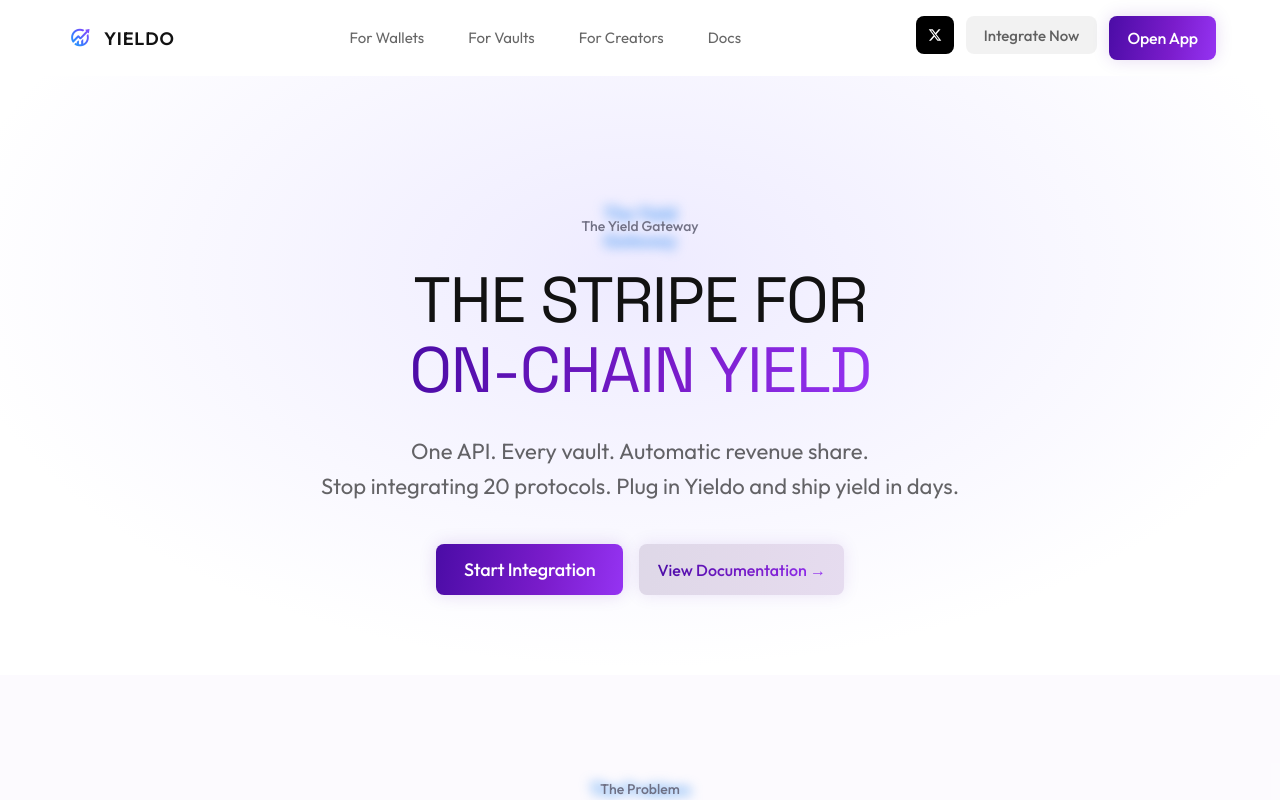
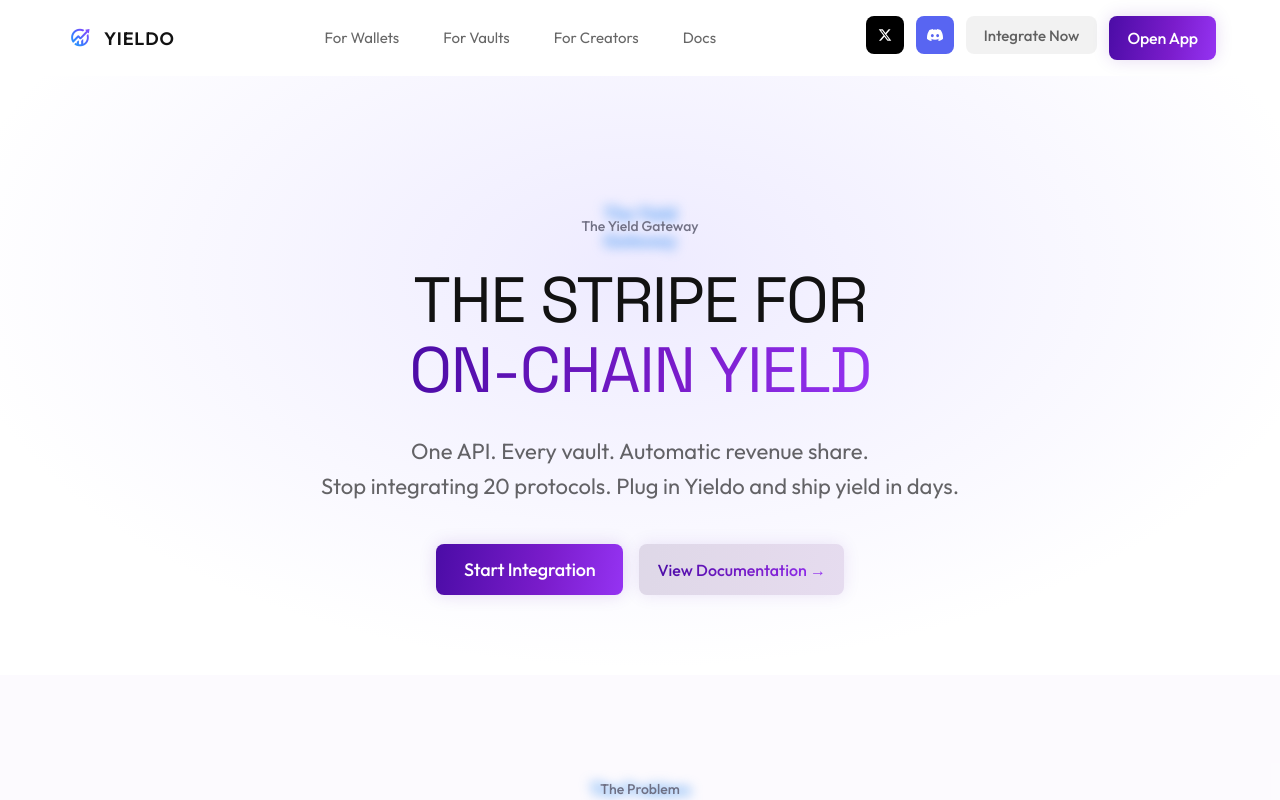
Before and after one commit to Yieldo/yieldo-landing-page, a React (Vite) app: page / in a window 1280 px wide. Shown: the top 800 px of the page. Built offline with nearby package versions, Linux system fonts and the light colour scheme; no server answers.

Commit message:
Add Discord link next to X

```diff
--- a/src/pages/HomePage.jsx
+++ b/src/pages/HomePage.jsx
@@ -356,6 +356,18 @@
               <path d="M18.244 2.25h3.308l-7.227 8.26 8.502 11.24H16.17l-5.214-6.817L4.99 21.75H1.68l7.73-8.835L1.254 2.25H8.08l4.713 6.231zm-1.161 17.52h1.833L7.084 4.126H5.117z"/>
             </svg>
           </a>
+          <a href="https://discord.gg/5qvKa5FhjM" target="_blank" rel="noopener noreferrer"
+             aria-label="Yieldo on Discord" title="Yieldo on Discord"
+             style={{ height: 38, width: 38, padding: 0, borderRadius: 8, background: "#5865F2",
+                      color: "#fff", display: "inline-flex", alignItems: "center",
+                      justifyContent: "center", textDecoration: "none", boxSizing: "border-box",
+                      transition: "transform .15s, background .15s", flexShrink: 0 }}
+             onMouseEnter={e => { e.currentTarget.style.transform = "translateY(-1px)"; e.currentTarget.style.background = "#4752C4"; }}
+             onMouseLeave={e => { e.currentTarget.style.transform = "none"; e.currentTarget.style.background = "#5865F2"; }}>
+            <svg width="16" height="16" viewBox="0 0 24 24" fill="currentColor" aria-hidden="true">
+              <path d="M20.317 4.37a19.791 19.791 0 0 0-4.885-1.515.074.074 0 0 0-.079.037c-.21.375-.444.864-.608 1.25a18.27 18.27 0 0 0-5.487 0 12.64 12.64 0 0 0-.617-1.25.077.077 0 0 0-.079-.037A19.736 19.736 0 0 0 3.677 4.37a.07.07 0 0 0-.032.027C.533 9.046-.32 13.58.099 18.057a.082.082 0 0 0 .031.057 19.9 19.9 0 0 0 5.993 3.03.078.078 0 0 0 .084-.028 14.09 14.09 0 0 0 1.226-1.994.076.076 0 0 0-.041-.106 13.107 13.107 0 0 1-1.872-.892.077.077 0 0 1-.008-.128 10.2 10.2 0 0 0 .372-.292.074.074 0 0 1 .077-.01c3.928 1.793 8.18 1.793 12.062 0a.074.074 0 0 1 .078.01c.12.098.246.198.373.292a.077.077 0 0 1-.006.127 12.299 12.299 0 0 1-1.873.892.077.077 0 0 0-.041.107c.36.698.772 1.362 1.225 1.993a.076.076 0 0 0 .084.028 19.839 19.839 0 0 0 6.002-3.03.077.077 0 0 0 .032-.054c.5-5.177-.838-9.674-3.549-13.66a.061.061 0 0 0-.031-.03zM8.02 15.33c-1.183 0-2.157-1.085-2.157-2.419 0-1.333.956-2.419 2.157-2.419 1.21 0 2.176 1.096 2.157 2.42 0 1.333-.956 2.418-2.157 2.418zm7.975 0c-1.183 0-2.157-1.085-2.157-2.419 0-1.333.955-2.419 2.157-2.419 1.21 0 2.176 1.096 2.157 2.42 0 1.333-.946 2.418-2.157 2.418z"/>
+            </svg>
+          </a>
           <button style={{ height: 38, padding: "0 18px", borderRadius: 8, border: "none", fontFamily: "'Outfit', sans-serif", fontWeight: 500, fontSize: 15, cursor: "pointer", background: "rgba(0,0,0,0.05)", color: "rgba(0,0,0,0.6)", boxSizing: "border-box" }} onClick={() => navigate("/apply")}>Integrate Now</button>
           <PrimaryButton onClick={() => window.open("https://app.yieldo.xyz", "_blank")}>Open App</PrimaryButton>
         </div>
@@ -379,6 +391,7 @@
           <Link to="/creator" onClick={() => setMobileMenuOpen(false)} style={{ color: "rgba(0,0,0,0.7)", textDecoration: "none", fontWeight: 500 }}>For Creators</Link>
           <a href="https://docs.yieldo.xyz" target="_blank" rel="noopener noreferrer" onClick={() => setMobileMenuOpen(false)} style={{ color: "rgba(0,0,0,0.7)", textDecoration: "none", fontWeight: 500 }}>Docs</a>
           <a href="https://x.com/YieldoHQ" target="_blank" rel="noopener noreferrer" onClick={() => setMobileMenuOpen(false)} style={{ color: "rgba(0,0,0,0.7)", textDecoration: "none", fontWeight: 500 }}>X / @YieldoHQ</a>
+          <a href="https://discord.gg/5qvKa5FhjM" target="_blank" rel="noopener noreferrer" onClick={() => setMobileMenuOpen(false)} style={{ color: "rgba(0,0,0,0.7)", textDecoration: "none", fontWeight: 500 }}>Discord</a>
           <div style={{ marginTop: 24, display: "flex", flexDirection: "column", gap: 12 }}>
             <button style={{ padding: "16px", borderRadius: 12, border: "none", fontFamily: "'Outfit', sans-serif", fontWeight: 500, fontSize: 18, cursor: "pointer", background: "rgba(0,0,0,0.05)", color: "rgba(0,0,0,0.6)" }} onClick={() => { setMobileMenuOpen(false); navTo("/apply"); }}>Integrate Now</button>
             <PrimaryButton large onClick={() => { setMobileMenuOpen(false); window.open("https://app.yieldo.xyz", "_blank"); }} style={{ borderRadius: 12, width: "100%" }}>Open App</PrimaryButton>
@@ -885,6 +898,20 @@
                 <path d="M18.244 2.25h3.308l-7.227 8.26 8.502 11.24H16.17l-5.214-6.817L4.99 21.75H1.68l7.73-8.835L1.254 2.25H8.08l4.713 6.231zm-1.161 17.52h1.833L7.084 4.126H5.117z"/>
               </svg>
             </a>
+            <a href="https://discord.gg/5qvKa5FhjM" target="_blank" rel="noopener noreferrer"
+               aria-label="Yieldo on Discord" title="Yieldo on Discord"
+               style={{
+                 width: 36, height: 36, borderRadius: 8, background: "#5865F2",
+                 color: "#fff", display: "inline-flex", alignItems: "center",
+                 justifyContent: "center", cursor: "pointer", textDecoration: "none",
+                 transition: "transform 0.15s, background 0.15s",
+               }}
+               onMouseEnter={e => { e.currentTarget.style.transform = "translateY(-2px)"; e.currentTarget.style.background = "#4752C4"; }}
+               onMouseLeave={e => { e.currentTarget.style.transform = "none"; e.currentTarget.style.background = "#5865F2"; }}>
+              <svg width="16" height="16" viewBox="0 0 24 24" fill="currentColor" aria-hidden="true">
+                <path d="M20.317 4.37a19.791 19.791 0 0 0-4.885-1.515.074.074 0 0 0-.079.037c-.21.375-.444.864-.608 1.25a18.27 18.27 0 0 0-5.487 0 12.64 12.64 0 0 0-.617-1.25.077.077 0 0 0-.079-.037A19.736 19.736 0 0 0 3.677 4.37a.07.07 0 0 0-.032.027C.533 9.046-.32 13.58.099 18.057a.082.082 0 0 0 .031.057 19.9 19.9 0 0 0 5.993 3.03.078.078 0 0 0 .084-.028 14.09 14.09 0 0 0 1.226-1.994.076.076 0 0 0-.041-.106 13.107 13.107 0 0 1-1.872-.892.077.077 0 0 1-.008-.128 10.2 10.2 0 0 0 .372-.292.074.074 0 0 1 .077-.01c3.928 1.793 8.18 1.793 12.062 0a.074.074 0 0 1 .078.01c.12.098.246.198.373.292a.077.077 0 0 1-.006.127 12.299 12.299 0 0 1-1.873.892.077.077 0 0 0-.041.107c.36.698.772 1.362 1.225 1.993a.076.076 0 0 0 .084.028 19.839 19.839 0 0 0 6.002-3.03.077.077 0 0 0 .032-.054c.5-5.177-.838-9.674-3.549-13.66a.061.061 0 0 0-.031-.03zM8.02 15.33c-1.183 0-2.157-1.085-2.157-2.419 0-1.333.956-2.419 2.157-2.419 1.21 0 2.176 1.096 2.157 2.42 0 1.333-.956 2.418-2.157 2.418zm7.975 0c-1.183 0-2.157-1.085-2.157-2.419 0-1.333.955-2.419 2.157-2.419 1.21 0 2.176 1.096 2.157 2.42 0 1.333-.946 2.418-2.157 2.418z"/>
+              </svg>
+            </a>
           </div>
         </div>
       </footer>
```
